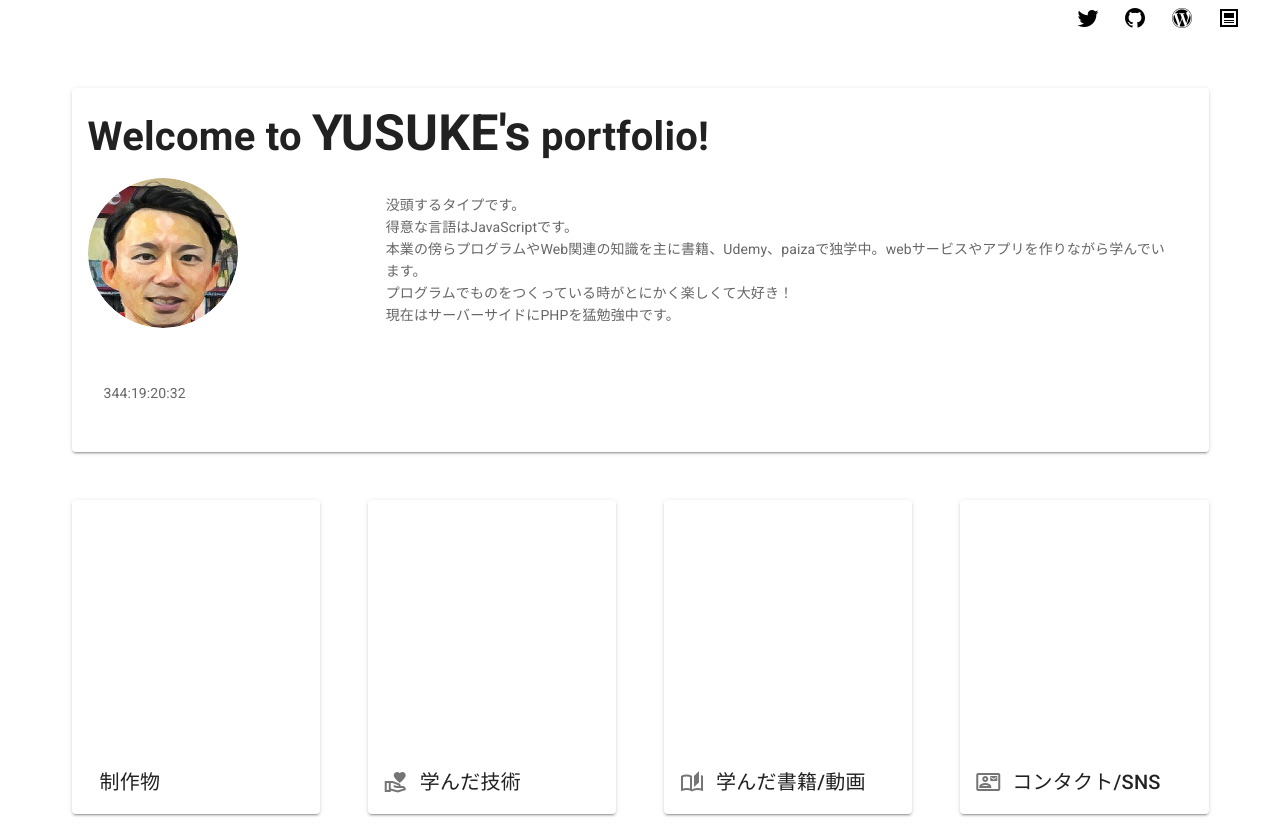
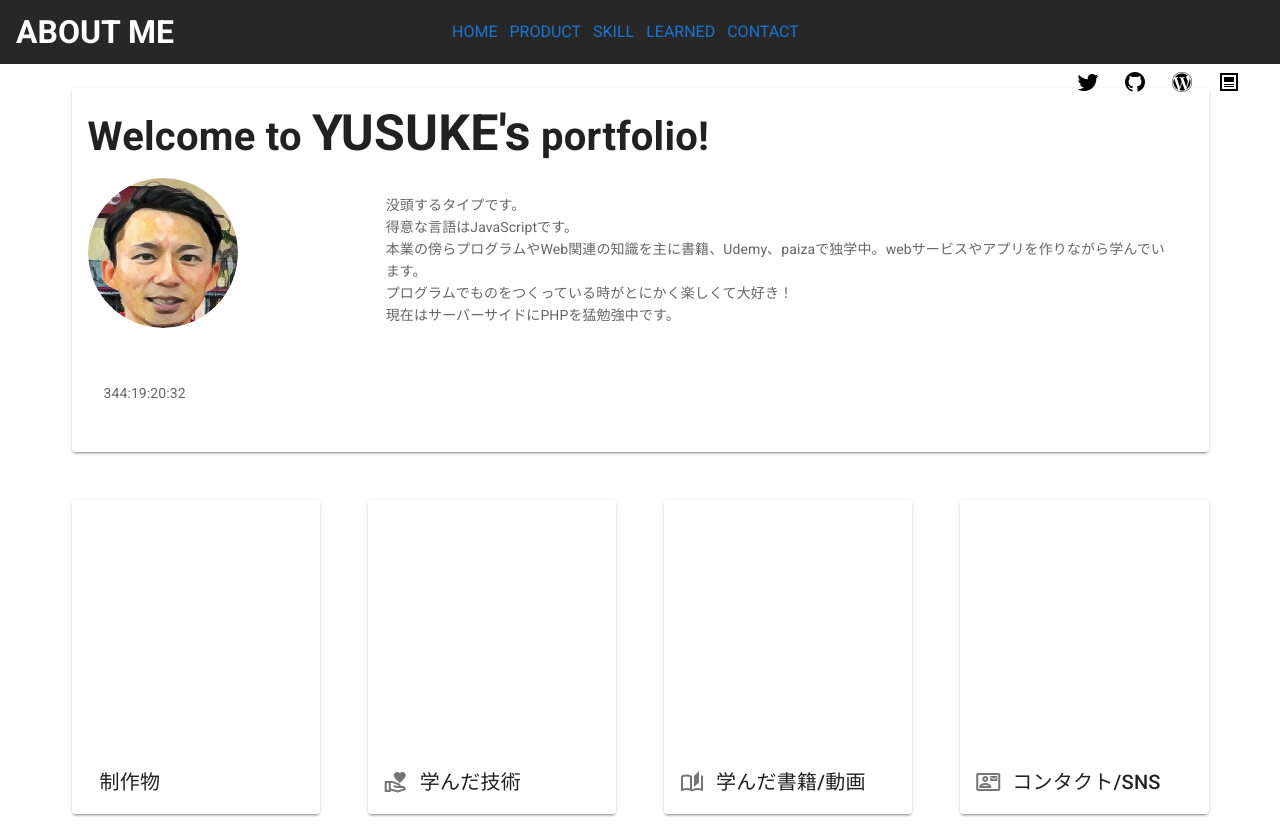
Before and after one commit to sukeo-sukeo/my_page_add_db, a Vue app: page / in a window 1280 px wide. Built offline with nearby package versions, Linux system fonts and the light colour scheme.

Commit message:
微調整

```diff
--- a/src/App.vue
+++ b/src/App.vue
@@ -5,12 +5,11 @@
       <side-menu></side-menu>
     </v-navigation-drawer>
 
-    <v-app-bar app flat dark hide-on-scroll>
+    <v-app-bar app flat dark>
       <v-row align="center" justify="space-between">
         <v-col cols="2" class="d-sm-none">
-          <v-btn @click="drawer = !drawer"
-          >
-          <v-icon large>mdi-menu-open</v-icon>
+          <v-btn @click="drawer = !drawer" fab>
+            <v-icon>mdi-menu-open</v-icon>
           </v-btn>
         </v-col>
         <v-col cols="6" sm="4" md="3">
--- a/src/components/NavMenu.vue
+++ b/src/components/NavMenu.vue
@@ -2,10 +2,10 @@
   <v-container>
     <v-row>
       <v-col>
-        <router-link class="mr-5" to="/">HOME</router-link>
-        <router-link class="mr-5" to="/product">PRODUCT</router-link>
-        <router-link class="mr-5" to="/skill">SKILL</router-link>
-        <router-link class="mr-5" to="/learned">LEARNED</router-link>
+        <router-link class="mr-3" to="/">HOME</router-link>
+        <router-link class="mr-3" to="/product">PRODUCT</router-link>
+        <router-link class="mr-3" to="/skill">SKILL</router-link>
+        <router-link class="mr-3" to="/learned">LEARNED</router-link>
         <router-link to="/contact">CONTACT</router-link>
       </v-col>
     </v-row>
```
Also changed, not shown: 1 other file (tests, documents, lock files or other folders).
